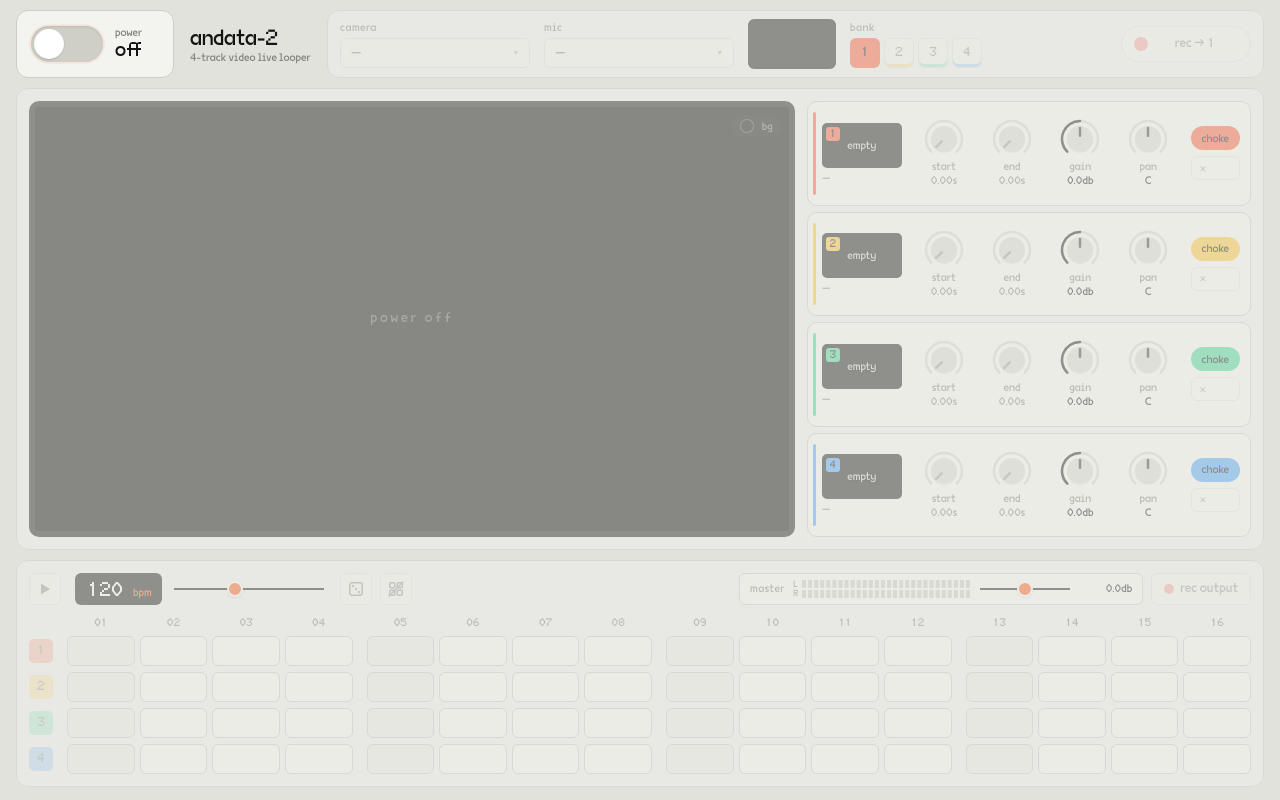
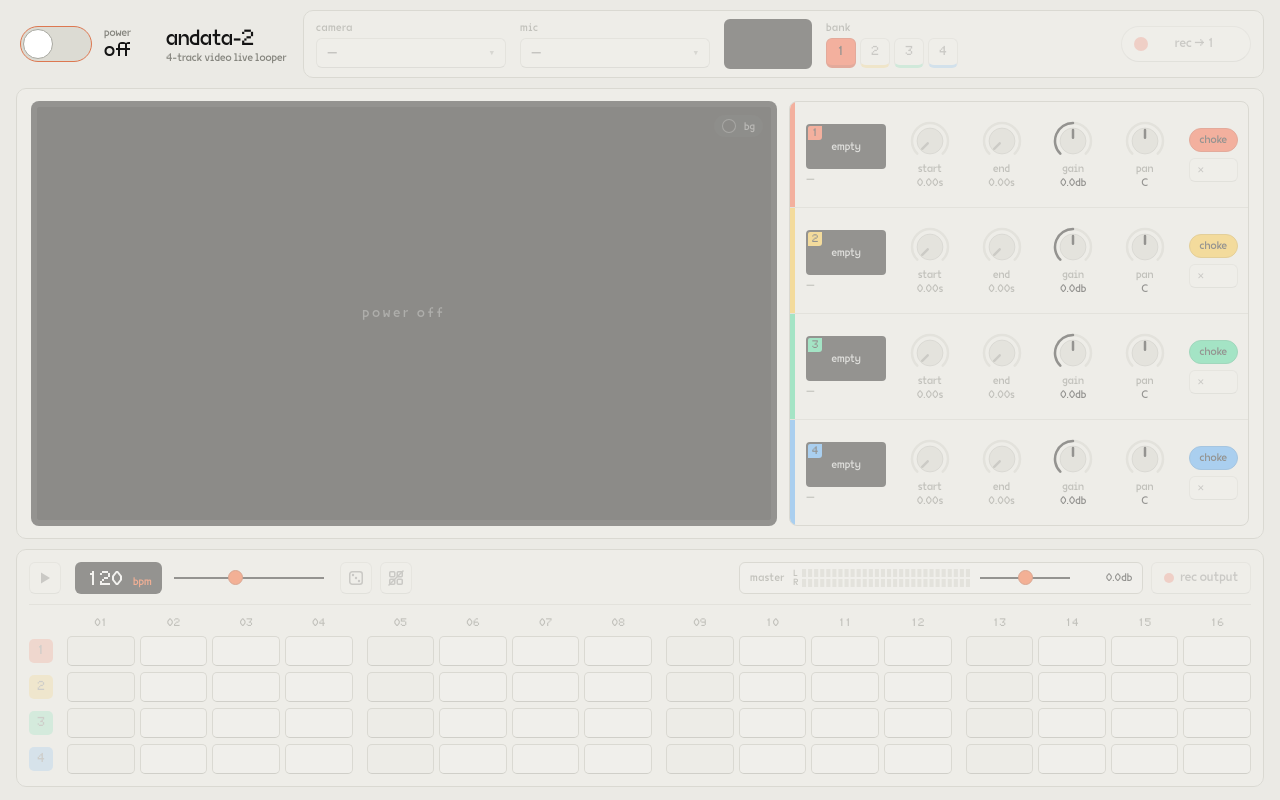
Before and after one commit to reckoner165/andata-2, a React (Vite) app: page / in a window 1280 px wide. Built offline with nearby package versions, Linux system fonts and the light colour scheme.

Commit message:
Layout updates

```diff
--- a/src/App.css
+++ b/src/App.css
@@ -9,9 +9,10 @@
 
 /* ---------- shared ---------- */
 
+/* Group sections: flat, outlined with a hard ink rule. */
 .rack {
-  border: 1px solid var(--line);
-  border-radius: 12px;
+  border: 1px solid var(--rule);
+  border-radius: 10px;
   background: var(--panel);
   margin: 0;
   padding: 12px;
@@ -41,13 +42,14 @@
   height: 32px;
   padding: 0 12px;
   background: var(--surface);
-  border: 1px solid var(--line);
+  border: 1px solid var(--rule);
+  border-bottom-color: var(--key-edge);
   border-radius: 6px;
   cursor: pointer;
   white-space: nowrap;
 }
 .btn:hover:not(:disabled) {
-  border-color: var(--line-strong);
+  background: var(--tint);
 }
 .btn:active:not(:disabled) {
   transform: translateY(1px);
@@ -66,30 +68,31 @@
   padding: 0;
   justify-content: center;
 }
+.btn--active,
+.btn--active:hover:not(:disabled) {
+  background: var(--ink);
+  border-color: var(--ink);
+  color: var(--bg);
+}
+.btn--rec-on,
+.btn--rec-on:hover:not(:disabled) {
+  background: var(--rec);
+  border-color: var(--rec);
+  color: #fff;
+}
 
 .tooltip {
   z-index: 20;
   padding: 4px 8px;
   border-radius: 4px;
   background: var(--ink);
-  color: #fff;
+  color: var(--bg);
   font-family: var(--mono);
   font-size: 11px;
-  box-shadow: 0 2px 6px #00000014;
   user-select: none;
 }
 .tooltip__arrow {
   fill: var(--ink);
-}
-.btn--active {
-  background: var(--ink);
-  border-color: var(--ink);
-  color: #fff;
-}
-.btn--rec-on {
-  background: var(--rec);
-  border-color: var(--rec);
-  color: #fff;
 }
 
 .rec-dot,
@@ -115,7 +118,8 @@
   height: 24px;
   padding: 0 10px;
   background: var(--surface);
-  border: 1px solid var(--line);
+  border: 1px solid var(--rule);
+  border-bottom-color: var(--key-edge);
   border-radius: 12px;
   font-size: 11px;
   cursor: pointer;
@@ -124,7 +128,7 @@
 .toggle--on {
   color: var(--ink);
   background: var(--bank, var(--accent));
-  border-color: transparent;
+  border-color: color-mix(in srgb, var(--bank, var(--accent)), #000 15%);
 }
 
 /* ---------- top bar ---------- */
@@ -140,10 +144,11 @@
   display: flex;
   align-items: center;
   gap: 12px;
-  padding: 0 18px 0 14px;
-  border: 1px solid var(--line);
-  border-radius: 12px;
-  background: var(--panel);
+  /* sits on the page with the title, not on a panel */
+  padding: 0 6px 0 4px;
+  border: none;
+  border-radius: 10px;
+  background: transparent;
   cursor: pointer;
 }
 .power:focus-visible {
@@ -154,24 +159,25 @@
   position: relative;
   width: 72px;
   height: 36px;
+  border: 1px solid var(--key-edge);
   border-radius: 18px;
-  background: #cfcfc8;
-  box-shadow: inset 0 1px 2px #0000001a;
-  transition: background 0.2s;
+  background: #dcdbd3;
+  transition: background 0.15s, border-color 0.15s;
 }
 .power__thumb {
   position: absolute;
-  top: 3px;
-  left: 3px;
+  top: 2px;
+  left: 2px;
   width: 30px;
   height: 30px;
   border-radius: 50%;
   background: #fff;
-  box-shadow: 0 1px 2px #00000026;
-  transition: transform 0.2s cubic-bezier(0.3, 1.4, 0.5, 1);
+  border: 1px solid var(--key-edge);
+  transition: transform 0.18s ease-out;
 }
 .power[data-state='on'] .power__track {
   background: var(--accent);
+  border-color: color-mix(in srgb, var(--accent), #000 20%);
 }
 .power[data-state='on'] .power__thumb {
   transform: translateX(36px);
@@ -188,7 +194,6 @@
 }
 .power__state {
   font-size: 20px;
-  font-weight: 700;
   min-width: 40px;
   text-align: left;
 }
@@ -197,7 +202,7 @@
 }
 @keyframes power-hint {
   50% {
-    box-shadow: inset 0 1px 2px #0000001a, 0 0 0 3px #ff5a1f26;
+    border-color: var(--accent);
   }
 }
 
@@ -209,7 +214,6 @@
   padding: 0 6px;
 }
 .brand__name {
-  font-weight: 700;
   font-size: 22px;
   letter-spacing: -0.02em;
 }
@@ -248,7 +252,8 @@
   width: 190px;
   padding: 0 10px;
   background: var(--surface);
-  border: 1px solid var(--line);
+  border: 1px solid var(--rule);
+  border-bottom-color: var(--key-edge);
   border-radius: 6px;
   cursor: pointer;
   text-align: left;
@@ -259,7 +264,7 @@
   text-overflow: ellipsis;
 }
 .select:hover:not(:disabled) {
-  border-color: var(--line-strong);
+  background: var(--tint);
 }
 .select:disabled {
   opacity: 0.5;
@@ -274,10 +279,9 @@
   min-width: var(--radix-select-trigger-width);
   max-height: var(--radix-select-content-available-height);
   background: var(--surface);
-  border: 1px solid var(--line);
+  border: 1px solid var(--rule);
   border-radius: 8px;
-  box-shadow: 0 4px 12px #00000014;
-  padding: 4px;
+  padding: 3px;
   font-family: var(--mono);
   font-size: 13px;
 }
@@ -290,7 +294,7 @@
 }
 .select__item[data-highlighted] {
   background: var(--ink);
-  color: #fff;
+  color: var(--bg);
 }
 .select__item[data-state='checked']::before {
   content: '● ';
@@ -306,16 +310,14 @@
   width: 30px;
   height: 30px;
   border-radius: 6px;
-  border: 1px solid var(--line);
+  border: 1px solid var(--rule);
   background: var(--surface);
-  box-shadow: inset 0 -3px 0 var(--bank);
-  font-weight: 700;
+  border-bottom: 3px solid var(--bank);
   cursor: pointer;
 }
 .bankbtn[data-state='on'] {
   background: var(--bank);
-  border-color: transparent;
-  box-shadow: none;
+  border-color: color-mix(in srgb, var(--bank), #000 15%);
 }
 .bankbtn:disabled:not([data-state='on']) {
   opacity: 0.4;
@@ -330,17 +332,21 @@
   padding: 0 16px 0 12px;
   margin-left: auto;
   border-radius: 18px;
-  border: 1px solid var(--line);
+  border: 1px solid var(--rule);
+  border-bottom-color: var(--key-edge);
   background: var(--surface);
-  font-weight: 700;
   cursor: pointer;
   white-space: nowrap;
+}
+.recbtn:hover:not(:disabled) {
+  background: var(--tint);
 }
 .recbtn__dot {
   width: 14px;
   height: 14px;
 }
-.recbtn[data-state='on'] {
+.recbtn[data-state='on'],
+.recbtn[data-state='on']:hover:not(:disabled) {
   background: var(--rec);
   border-color: var(--rec);
   color: #fff;
@@ -372,7 +378,7 @@
   justify-content: center;
   gap: 12px;
   /* Vertical space taken by everything except the stage; the stage shrinks so the sequencer stays in view. */
-  --chrome-h: 376px;
+  --chrome-h: 387px;
 }
 @media (max-width: 1000px) {
   .rack--main {
@@ -389,13 +395,13 @@
 }
 .stage__bezel {
   padding: 6px;
-  border-radius: 10px;
+  border-radius: 8px;
   background: var(--screen);
 }
 .stage__frame {
   position: relative;
   aspect-ratio: 16 / 9;
-  border-radius: 4px;
+  border-radius: 3px;
   overflow: hidden;
   background: #000;
 }
@@ -461,38 +467,39 @@
   border: 1px solid #fff9;
 }
 
+/* Banks: one outlined block, strips split by rules (no cards). */
 .banks {
   display: flex;
   flex-direction: column;
-  gap: 6px;
   flex: 1 1 360px;
   max-width: 460px;
+  border: 1px solid var(--rule);
+  border-radius: 8px;
+  overflow: hidden;
 }
 .bank {
   flex: 1;
   position: relative;
-  border: 1px solid var(--line);
-  border-radius: 10px;
-  background: var(--surface);
-  padding: 5px 10px 5px 14px;
+  padding: 5px 10px 5px 16px;
   display: grid;
   grid-template-columns: auto 1fr auto;
   align-items: center;
   gap: 10px;
 }
+.bank + .bank {
+  border-top: 1px solid var(--line);
+}
 .bank::before {
   content: '';
   position: absolute;
-  left: 5px;
-  top: 10px;
-  bottom: 10px;
-  width: 3px;
-  border-radius: 2px;
+  left: 0;
+  top: 0;
+  bottom: 0;
+  width: 5px;
   background: var(--bank);
 }
 .bank--rec {
-  border-color: var(--rec);
-  box-shadow: 0 0 0 1px var(--rec);
+  background: #ff3b1f14;
 }
 .bank__head {
   display: flex;
@@ -505,7 +512,7 @@
   position: relative;
   width: 80px;
   height: 45px;
-  border-radius: 5px;
+  border-radius: 4px;
   border: 2px solid var(--screen);
   background: var(--screen);
   padding: 0;
@@ -524,16 +531,15 @@
 }
 .bank__num {
   position: absolute;
-  top: 2px;
-  left: 2px;
+  top: 0;
+  left: 0;
   z-index: 1;
   min-width: 14px;
   height: 14px;
-  border-radius: 3px;
+  border-radius: 0 0 3px 0;
   background: var(--bank);
   color: var(--ink);
   font-size: 11px;
-  font-weight: 700;
   line-height: 14px;
   text-align: center;
 }
@@ -544,11 +550,9 @@
   place-items: center;
   font-size: 11px;
   color: #fffc;
-  text-shadow: 0 1px 2px #000;
 }
 .bank--rec .bank__thumbtext {
   color: var(--rec);
-  font-weight: 700;
 }
 .bank__meta {
   font-size: 11px;
@@ -593,7 +597,7 @@
 }
 .knob__track {
   fill: none;
-  stroke: #d9d9d2;
+  stroke: var(--line);
   stroke-width: 2.5;
   stroke-linecap: round;
 }
@@ -603,17 +607,15 @@
   stroke-width: 2.5;
   stroke-linecap: round;
 }
-.knob__shadow {
-  fill: #00000014;
-}
 .knob__cap {
-  fill: #dcdcd5;
+  fill: #dcdbd3;
+  stroke: #00000024;
+  stroke-width: 1;
 }
 .knob__notch {
   stroke: var(--ink);
   stroke-width: 2.5;
   stroke-linecap: round;
-  opacity: 0.85;
 }
 .knob--disabled .knob__notch {
   opacity: 0.3;
@@ -642,6 +644,8 @@
   align-items: center;
   gap: 8px;
   flex-wrap: wrap;
+  padding-bottom: 10px;
+  border-bottom: 1px solid var(--line);
 }
 .master {
   display: flex;
@@ -650,7 +654,7 @@
   margin-left: auto;
   height: 32px;
   padding: 0 10px;
-  border: 1px solid var(--line);
+  border: 1px solid var(--rule);
   border-radius: 6px;
   background: var(--surface);
 }
@@ -703,7 +707,6 @@
   border: none;
   outline: none;
   font-size: 20px;
-  font-weight: 700;
   line-height: 32px;
   font-variant-numeric: tabular-nums;
   color: #fff;
@@ -719,6 +722,7 @@
   color: var(--accent);
 }
 
+/* sliders: hairline track, round handle */
 .slider {
   -webkit-appearance: none;
   appearance: none;
@@ -737,21 +741,19 @@
 }
 .slider::-webkit-slider-thumb {
   -webkit-appearance: none;
-  width: 16px;
-  height: 16px;
-  margin-top: -7px;
+  width: 15px;
+  height: 15px;
+  margin-top: -6.5px;
   border-radius: 50%;
   background: var(--accent);
-  border: 2px solid var(--surface);
-  box-shadow: 0 1px 2px #00000026;
+  border: 1px solid color-mix(in srgb, var(--accent), #000 25%);
 }
 .slider::-moz-range-thumb {
-  width: 14px;
-  height: 14px;
+  width: 11px;
+  height: 11px;
   border-radius: 50%;
   background: var(--accent);
-  border: 2px solid var(--surface);
-  box-shadow: 0 1px 2px #00000026;
+  border: 1px solid color-mix(in srgb, var(--accent), #000 25%);
 }
 
 .seq__grid {
@@ -775,7 +777,6 @@
   height: 24px;
   border-radius: 5px;
   background: var(--bank);
-  font-weight: 700;
   text-align: center;
   line-height: 24px;
 }
@@ -793,20 +794,21 @@
 }
 .seq__num--head {
   background: var(--ink);
-  color: #fff;
+  color: var(--bg);
 }
 
 .pad {
   height: 30px;
   padding: 0;
-  border: 1px solid var(--line);
-  border-radius: 6px;
+  border: 1px solid var(--rule);
+  border-bottom-color: var(--key-edge);
+  border-radius: 5px;
   background: var(--surface);
   cursor: pointer;
   transition: background 0.06s;
 }
 .seq__group .pad:first-child {
-  background: #f0f0ea;
+  background: #f0efea;
 }
 .pad:hover {
   border-color: var(--line-strong);
@@ -816,8 +818,9 @@
 }
 .seq__group .pad.pad--on {
   background: var(--bank);
-  border-color: color-mix(in srgb, var(--bank), #000 15%);
+  border-color: color-mix(in srgb, var(--bank), #000 18%);
 }
 .pad--head {
-  box-shadow: inset 0 0 0 2px var(--ink);
+  outline: 2px solid var(--ink);
+  outline-offset: -2px;
 }
--- a/src/components/Knob.tsx
+++ b/src/components/Knob.tsx
@@ -113,7 +113,6 @@ export function Knob({
           {Math.abs(angle - origin) > 0.5 && (
             <path d={arc(c, c, ringR, Math.min(origin, angle), Math.max(origin, angle))} className="knob__value" />
           )}
-          <circle cx={c} cy={c + 1} r={capR} className="knob__shadow" />
           <circle cx={c} cy={c} r={capR} fill={disabled ? undefined : color} className="knob__cap" />
           <line x1={x0} y1={y0} x2={x1} y2={y1} className="knob__notch" />
         </svg>
--- a/src/index.css
+++ b/src/index.css
@@ -10,11 +10,16 @@
 }
 
 :root {
-  --bg: #e2e2dd;
-  --panel: #f3f3ef;
-  --surface: #fbfbf8;
-  --line: #cdcdc6;
-  --line-strong: #a9a9a2;
+  /* two quiet levels (page, group panel); hairlines for structure, ink for state */
+  --bg: #ebeae5;
+  --panel: #f3f2ee;
+  --surface: #f9f8f5;
+  --tint: #14141408;
+  --rule: #c2c1b8;
+  --line: #d8d7cf;
+  --line-strong: #a3a39b;
+  /* controls sit slightly proud: darker bottom edge */
+  --key-edge: #a8a8a0;
   --ink: #141414;
   --muted: #85857e;
   --accent: #ff5a1f;
```
